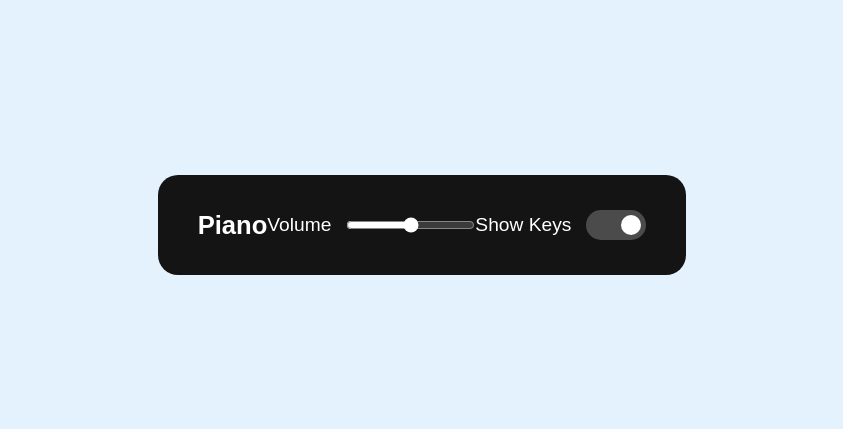
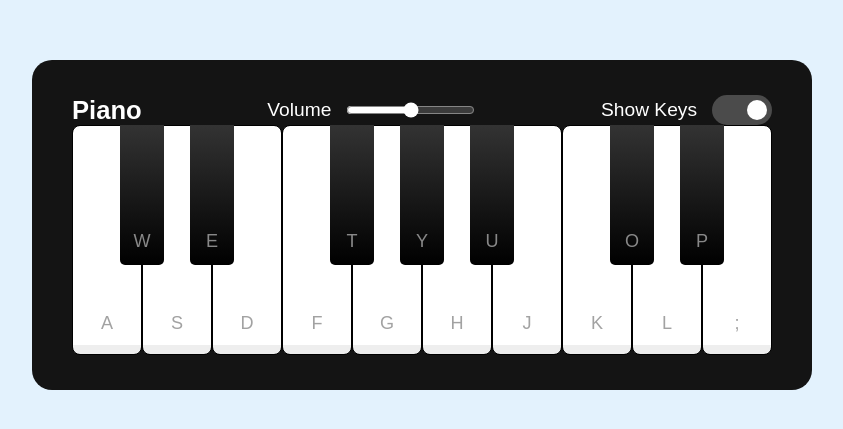
Before and after one commit to Nathnael-G/Playable-Piano, a plain HTML site: page index.html in a window 1280 px wide. Shown: the part 175-604 px from the top of the page, without its empty margins (218-1061 px from the left). Drawn offline with Linux system fonts and the light colour scheme.

Commit message:
Modified Not Finished

```diff
--- a/index.html
+++ b/index.html
@@ -13,6 +13,25 @@
         <div class="column volume"><span>Volume</span><input type="range" min="0" max="1" value="0.5" step="any"></div>
         <div class="column show-keys"><span>Show Keys</span><input type="checkbox" checked></div>
       </header>
+      <ul class="keys">
+        <li class="key white"><span>a</span></li>
+        <li class="key black"><span>w</span></li>
+        <li class="key white"><span>s</span></li>
+        <li class="key black"><span>e</span></li>
+        <li class="key white"><span>d</span></li>
+        <li class="key white"><span>f</span></li>
+        <li class="key black"><span>t</span></li>
+        <li class="key white"><span>g</span></li>
+        <li class="key black"><span>y</span></li>
+        <li class="key white"><span>h</span></li>
+        <li class="key black"><span>u</span></li>
+        <li class="key white"><span>j</span></li>
+        <li class="key white"><span>k</span></li>
+        <li class="key black"><span>o</span></li>
+        <li class="key white"><span>l</span></li>
+        <li class="key black"><span>p</span></li>
+        <li class="key white"><span>;</span></li>
+      </ul>
 
     </div>
   </body>
--- a/styles.css
+++ b/styles.css
@@ -66,3 +66,41 @@ header input{
   left: 35px;
   background: #fff;
 }
+.keys{
+  display: flex;
+  list-style: none;
+  margin-top: 40;
+}
+.keys .key{
+  cursor: pointer;
+  position: relative;
+  text-transform: uppercase;
+  user-select: none;
+}
+.keys .black{
+  z-index: 2;
+  width: 44px;
+  height: 140px;
+  margin: 0 -22px;
+  background: linear-gradient(#333, #000);
+  border-radius: 0 0 5px 5px;
+}
+.keys .white{
+  height: 230px;
+  width: 70px;
+  border-radius: 8px;
+  border: 1px solid #000;
+    background: linear-gradient(#fff 96%, #eee 4%);
+}
+.keys .key span{
+ position: absolute;
+  bottom: 20px;
+  color: #A2A2A2;
+  font-size: 1.13rem;
+  text-align: center;
+  width: 100%;
+}
+.keys .black span{
+  bottom: 13px;
+  color: #888888;
+}
```
Lines whose indentation alone changed are shown as unchanged.
